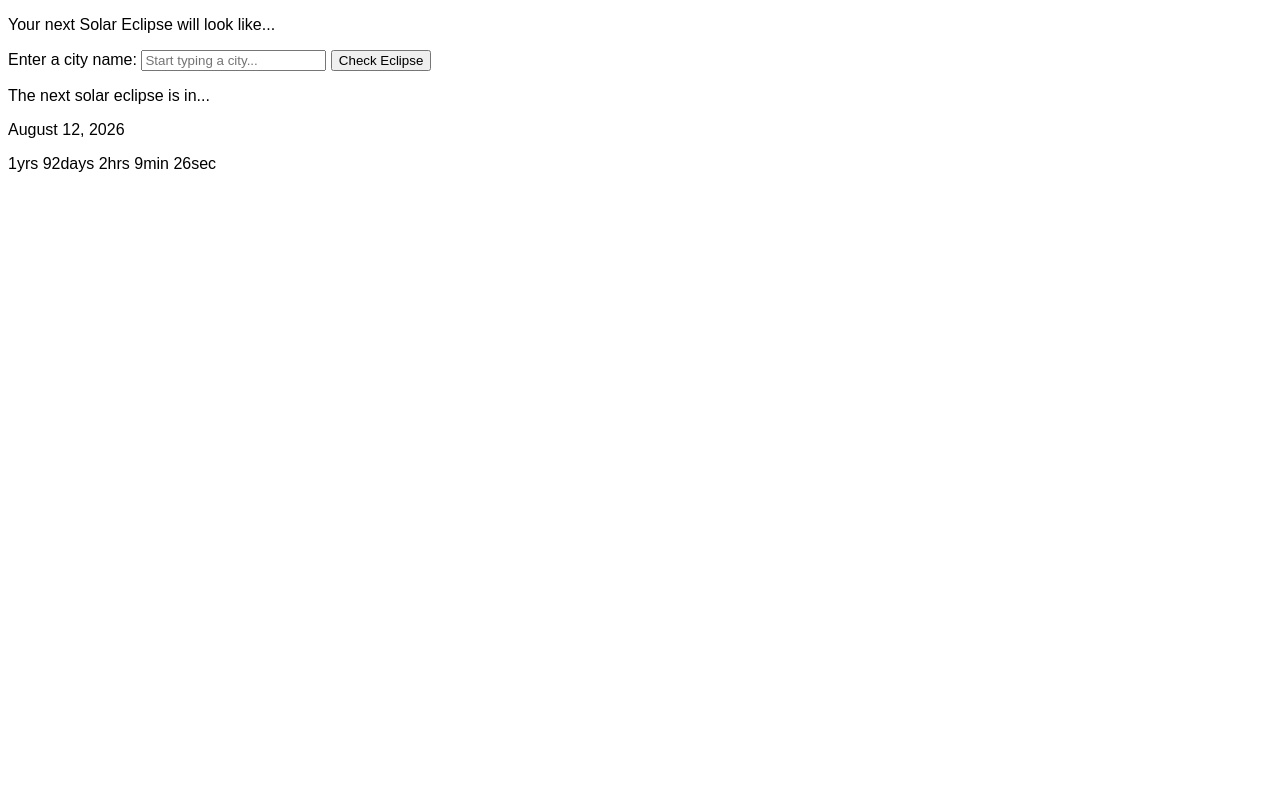
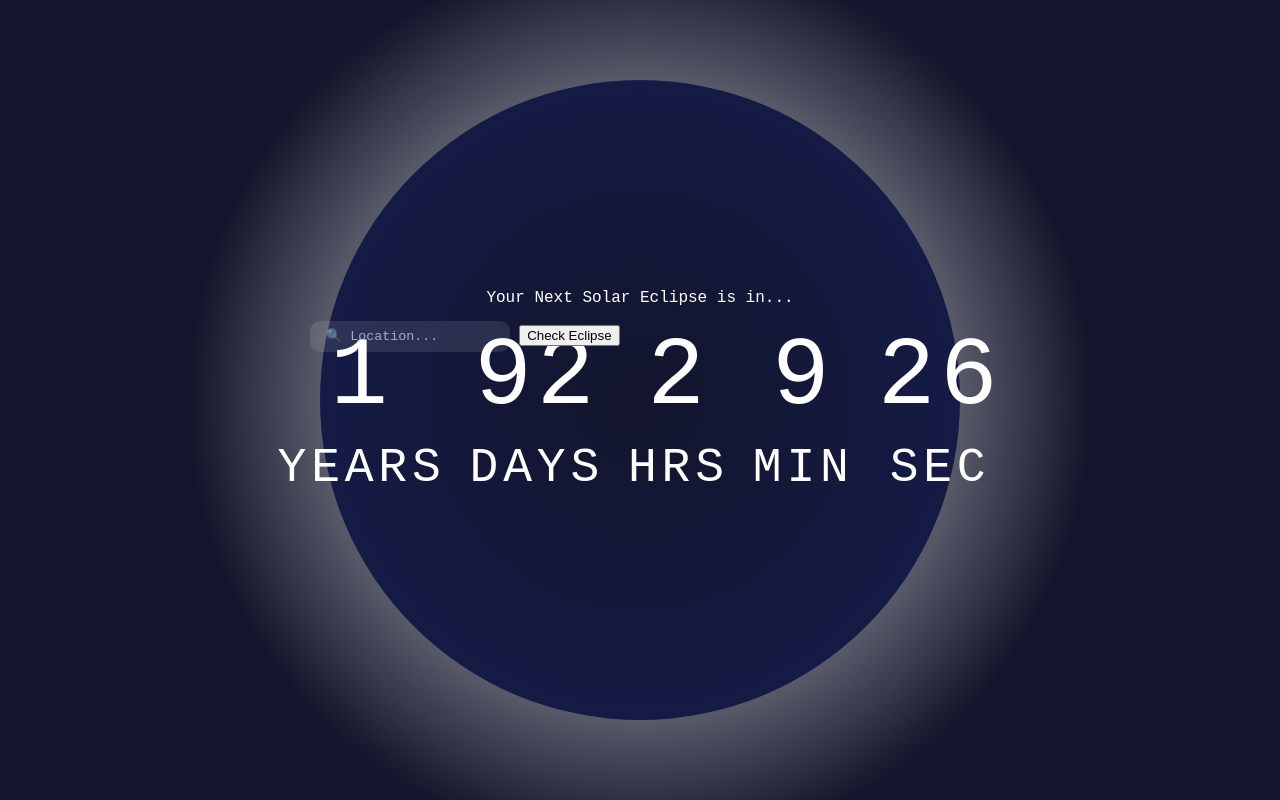
Before and after one commit to suyeonkim04/suyeonkim04.github.io, a plain HTML site: page project-4/index.html in a window 1280 px wide. Drawn offline with Linux system fonts and the light colour scheme; a web font is replaced by a local one.

Commit message:
css changes

```diff
--- a/project-4/index.html
+++ b/project-4/index.html
@@ -9,21 +9,23 @@
 </head>
 
 <body>
-    <main class="container">
-      <p>Your next Solar Eclipse will look like...</p>
+  <div class="eclipse-background">
+    <div class="eclipse-core"></div>
+  </div>
 
-        <!-- search button -->
-        <label for="locationInput">Enter a city name:</label>
-        <input id="locationInput" list="suggestions" placeholder="Start typing a city..." />
-        <datalist id="suggestions"></datalist>
-        <button onclick="handleSearch()">Check Eclipse</button>
-        <p id="visibility-result"></p>
+  <div class="ui-wrapper">
+    <div class="search-container">
+      <input id="locationInput" list="suggestions" placeholder="🔍 Location..." />
+      <datalist id="suggestions"></datalist>
+      <button onclick="handleSearch()">Check Eclipse</button>
+    </div>
 
+    <div class="title">Your Next Solar Eclipse is in...</div>
+    <div id="countdown" class="countdown"></div>
+    <p id="visibility-result"></p>
+  </div>
 
-      <p>The next solar eclipse is in...</p>
-      <p>August 12, 2026</p>
-      <div id="countdown"></div>
-    </main>
-    <script src="solareclipse.js"></script>
-  </body>
+  <script src="solareclipse.js"></script>
+</body>
+
   </html>
--- a/project-4/solareclipse.css
+++ b/project-4/solareclipse.css
@@ -21,4 +21,104 @@ body {
     font-weight: 400;
     font-style: normal;
     font-size: 16px;
-}
+
+    margin: 0;
+    height: 100vh;
+    background-color: #12152B;
+    font-family: 'ibm-plex-mono', monospace;
+    display: flex;
+    justify-content: center;
+    align-items: center;
+    overflow: hidden;
+    position: relative;
+    color: white;
+  }
+
+  .eclipse-background {
+    position: absolute;
+    width: 100vw;
+    height: 100vh;
+    background: radial-gradient(circle, #ffffff 0%, #12152B 60%, #12152B 100%);
+    z-index: 0;
+  }
+
+  .eclipse-core {
+    position: absolute;
+    width: 50vw;
+    height: 50vw;
+    background: radial-gradient(circle, #12152B, #161D50);
+    border-radius: 50%;
+    top: 50%;
+    left: 50%;
+    transform: translate(-50%, -50%);
+    z-index: 1;
+  }
+
+  .ui-wrapper {
+    position: relative;
+    z-index: 2;
+    text-align: center;
+    max-width: 90%;
+  }
+
+  .title {
+    font-size: 1rem;
+    margin-bottom: 1rem;
+  }
+
+  .countdown {
+    font-size: clamp(1.5rem, 8vw, 6rem);
+    font-weight: 400;
+    display: flex;
+    justify-content: center;
+    gap: 0.8rem;
+    flex-wrap: wrap;
+    letter-spacing: 0.05em;
+  }
+
+  #visibility-result {
+    margin-top: 1rem;
+    font-size: 0.9rem;
+  }
+
+  .search-container {
+    position: absolute;
+    top: 2rem;
+    left: 2rem;
+    z-index: 3;
+  }
+
+  #locationInput {
+    background: rgba(255, 255, 255, 0.1);
+    border: none;
+    border-radius: 10px;
+    padding: 0.5rem 1rem;
+    color: white;
+    font-family: inherit;
+  }
+
+  #locationInput::placeholder {
+    color: rgba(255, 255, 255, 0.6);
+  }
+
+  /* countdown styling */
+  .countdown {
+    display: flex;
+    justify-content: center;
+    gap: 1.5rem;
+    font-family: 'ibm-plex-mono', monospace;
+    flex-wrap: wrap;
+    align-items: flex-end;
+  }
+
+  .count-segment {
+    text-align: center;
+    font-size: clamp(2rem, 8vw, 6rem);
+  }
+
+  .count-segment span {
+    display: block;
+    font-size: 0.5em;
+    margin-top: 0.2em;
+    letter-spacing: 0.1em;
+  }
--- a/project-4/solareclipse.js
+++ b/project-4/solareclipse.js
@@ -92,7 +92,13 @@ function updateCountdown() {
   if (years > 0) parts.push(`${years}yrs`);
   parts.push(`${days}days`, `${hours}hrs`, `${minutes}min`, `${seconds}sec`);
 
-  document.getElementById("countdown").textContent = parts.join(' ');
+  document.getElementById("countdown").innerHTML = `
+  ${years > 0 ? `<div class="count-segment"><div>${years}</div><span>YEARS</span></div>` : ""}
+  <div class="count-segment"><div>${days}</div><span>DAYS</span></div>
+  <div class="count-segment"><div>${hours}</div><span>HRS</span></div>
+  <div class="count-segment"><div>${minutes}</div><span>MIN</span></div>
+  <div class="count-segment"><div>${seconds}</div><span>SEC</span></div>
+`;
 }
 
 setInterval(updateCountdown, 1000);
```
